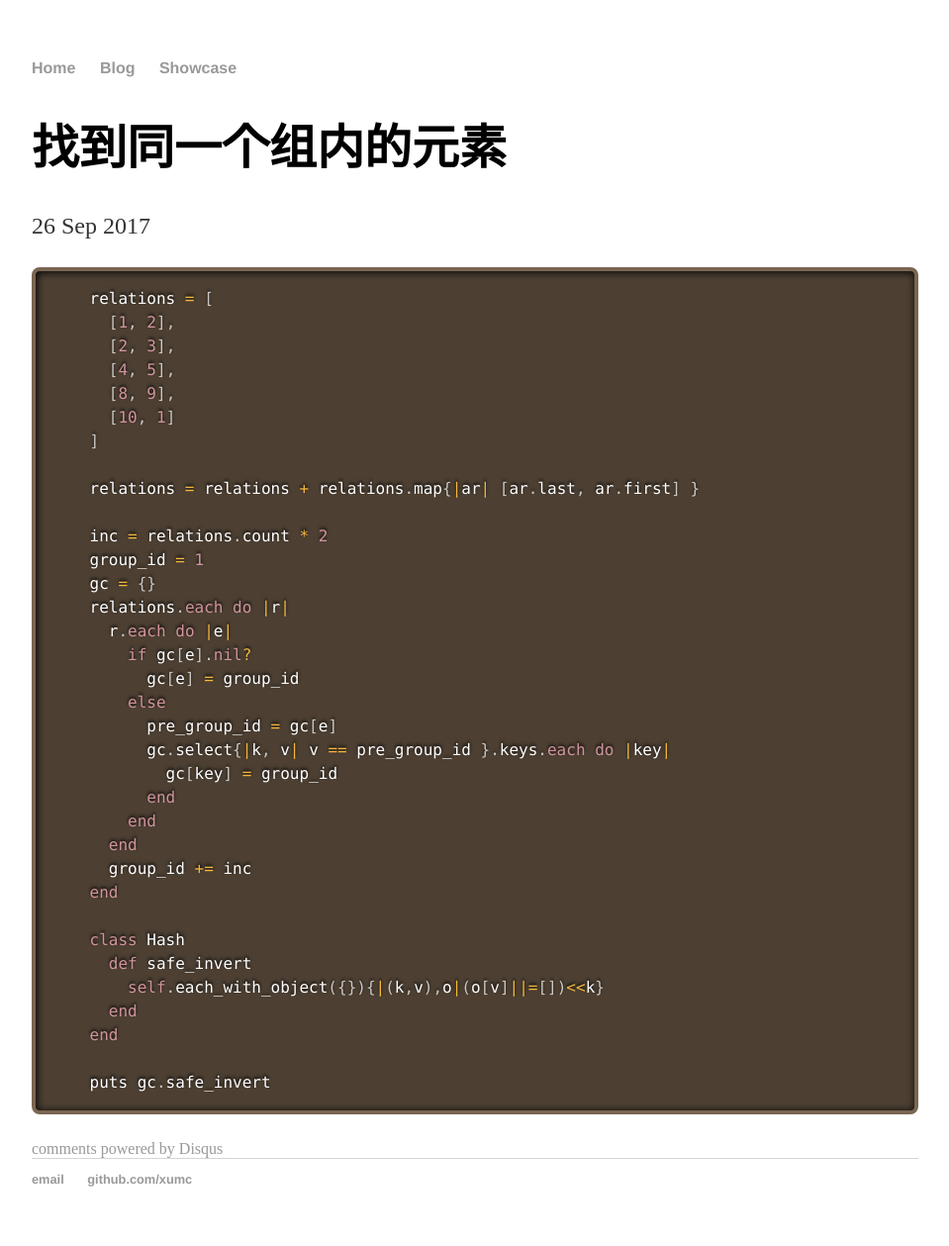
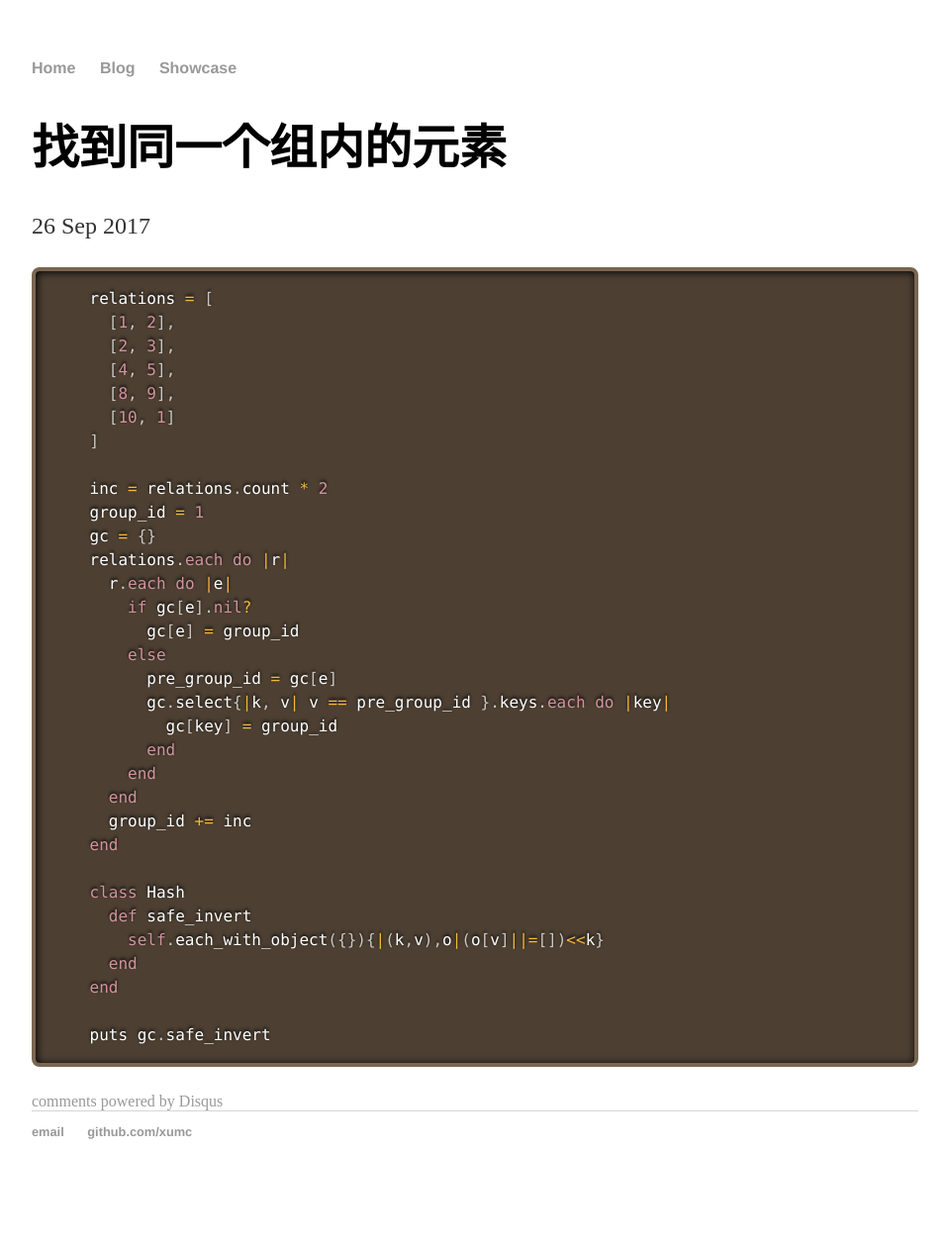
Before and after one commit to xumc/xumc.github.io, a Jekyll site: the page built from _posts/2017-09-26-element-regroup.md, in a window 1280 px wide. Shown: the whole page at 99% size, without its empty margins (160-1119 px from the left). Built offline with Jekyll 4.4.1, drawn with Linux system fonts in a browser that asks for light colours; comment, search, counter and statistics services are not loaded; after the commit the page ends 1211 px from its top, so only the background shows below that.

Commit message:
Update 2017-09-26-element-regroup.md

```diff
--- a/_posts/2017-09-26-element-regroup.md
+++ b/_posts/2017-09-26-element-regroup.md
@@ -12,8 +12,6 @@ date: 2017-09-26
       [8, 9],
       [10, 1]
     ]
-
-    relations = relations + relations.map{|ar| [ar.last, ar.first] }
 
     inc = relations.count * 2
     group_id = 1
```
